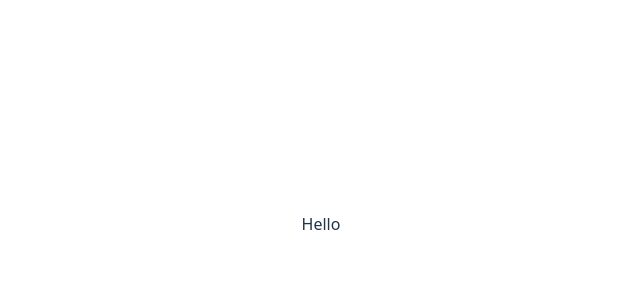
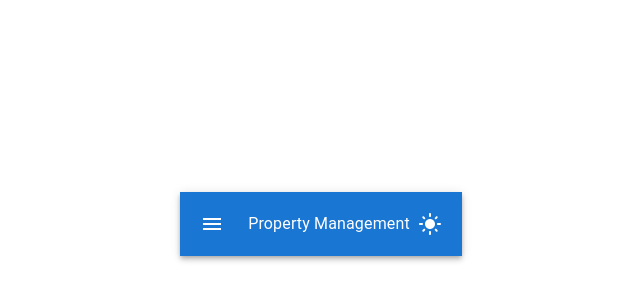
Before and after one commit to wai-yanphyo/My_Web_App_Project_001, a React (Vite) app in the folder Frontend/: page / in a window 1280 px wide. Shown: the part 176-476 px from the top of the page, without its empty margins (319-959 px from the left). Built offline with nearby package versions, Linux system fonts and the light colour scheme.

Commit message:
Testing the Header Component ny importing  in App.jsx

```diff
--- a/Frontend/src/App.jsx
+++ b/Frontend/src/App.jsx
@@ -3,11 +3,14 @@ import reactLogo from './assets/react.svg'
 import viteLogo from '/vite.svg'
 import './App.css'
 
+import Header from './components/Header';
+
 function App() {
   const [count, setCount] = useState(0)
 
   return (
-    <div>Hello</div>
+   <Header />
+
   )
 }
 
```
